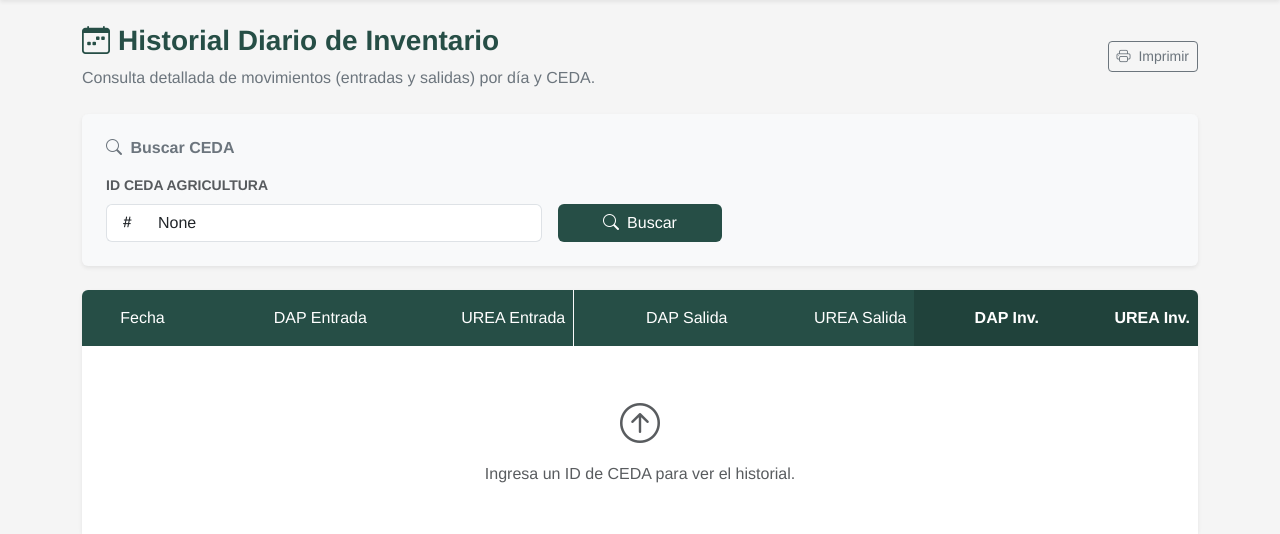
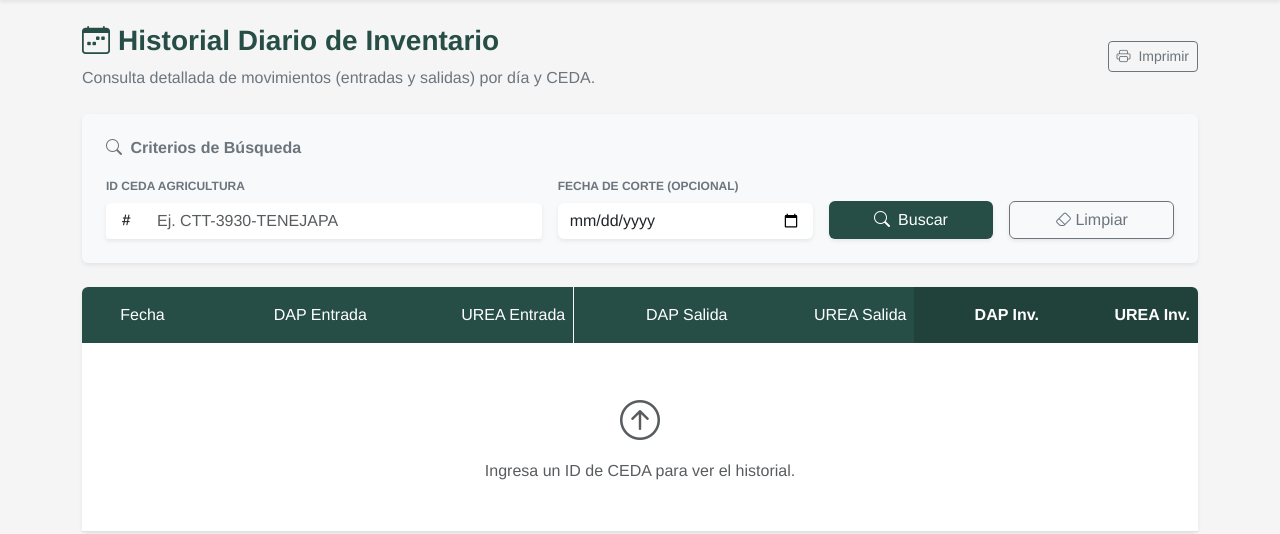
Before and after one commit to arturoherrerag/fertilizantes, a Django app: page /vistas/inventario_diario_ceda/ in a window 1280 px wide. Shown: the part 56-590 px from the top of the page. Run offline with Django 5.2, Linux system fonts and the light colour scheme; the visitor is signed in with stand-in values (Sample User, id 1); parts of the project's set-up code (start-up, migrations or seed data) failed here and were passed over; some libraries are stand-ins or nearby versions.

Commit message:
Lógica multianual para 3 vistas y ajuste en template de inventario

```diff
--- a/fertilizantes/templates/fertilizantes/vista_inventario_diario_ceda.html
+++ b/fertilizantes/templates/fertilizantes/vista_inventario_diario_ceda.html
@@ -15,6 +15,7 @@
         vertical-align: middle;
         font-weight: 500;
         white-space: nowrap;
+        text-align: center;
     }
 
     /* Fondo sutil para columnas de Inventario (Saldo) */
@@ -25,6 +26,14 @@
     /* Bordes limpios */
     .table-bordered > :not(caption) > * > * {
         border-width: 0 0 1px 0;
+    }
+
+    /* Ajuste para inputs en la misma línea */
+    .form-label {
+        font-size: 0.75rem;
+        font-weight: 700;
+        color: #6c757d;
+        text-transform: uppercase;
     }
 </style>
 
@@ -44,30 +53,49 @@
         </button>
     </div>
 
+    <!-- TARJETA DE BÚSQUEDA -->
     <div class="card shadow-sm border-0 mb-4" style="background-color: #f8f9fa;">
         <div class="card-body p-4">
             <h6 class="card-title fw-bold text-secondary mb-3">
-                <i class="bi bi-search me-1"></i> Buscar CEDA
+                <i class="bi bi-search me-1"></i> Criterios de Búsqueda
             </h6>
             <form method="get" id="filtros-form" class="row g-3 align-items-end">
+                <!-- Campo ID CEDA -->
                 <div class="col-md-5">
-                    <label for="ceda" class="form-label small text-muted text-uppercase fw-bold">ID CEDA Agricultura</label>
-                    <div class="input-group">
-                        <span class="input-group-text bg-white border-end-0"><i class="bi bi-hash"></i></span>
-                        <input type="text" name="ceda" id="ceda" class="form-control border-start-0"
+                    <label for="ceda" class="form-label">ID CEDA Agricultura</label>
+                    <div class="input-group shadow-sm">
+                        <span class="input-group-text bg-white border-0"><i class="bi bi-hash"></i></span>
+                        <input type="text" name="ceda" id="ceda" class="form-control border-0"
                                value="{{ ceda }}" placeholder="Ej. CTT-3930-TENEJAPA">
                     </div>
                 </div>
+
+                <!-- Campo Fecha de Corte -->
+                <div class="col-md-3">
+                    <label for="fecha_corte" class="form-label">Fecha de Corte (Opcional)</label>
+                    <input type="date" name="fecha_corte" id="fecha_corte"
+                           class="form-control border-0 shadow-sm"
+                           value="{{ fecha_corte }}">
+                </div>
+
+                <!-- Botones -->
                 <div class="col-md-2">
-                    <button type="submit" class="btn text-white w-100" style="background-color: #264e46;">
+                    <button type="submit" class="btn text-white w-100 shadow-sm" style="background-color: #264e46;">
                         <i class="bi bi-search me-2"></i>Buscar
                     </button>
+                </div>
+
+                <div class="col-md-2">
+                    <a href="{% url 'vista_inventario_diario_ceda' %}" class="btn btn-outline-secondary w-100 shadow-sm">
+                        <i class="bi bi-eraser me-1"></i>Limpiar
+                    </a>
                 </div>
             </form>
         </div>
     </div>
 
     {% if ceda_info %}
+    <!-- INFORMACIÓN DEL CEDA -->
     <div class="card shadow-sm border-0 mb-4 border-start border-4" style="border-left-color: #264e46 !important;">
         <div class="card-body p-4">
             <h5 class="fw-bold text-dark mb-3">
@@ -96,11 +124,17 @@
     {% endif %}
 
     {% if resumen %}
+    <!-- RESUMEN DE SALDOS -->
     <div class="card shadow-sm border-0 mb-4">
-        <div class="card-header bg-white border-bottom pt-3 pb-2">
+        <div class="card-header bg-white border-bottom pt-3 pb-2 d-flex justify-content-between align-items-center">
             <h6 class="fw-bold text-secondary mb-0">
-                <i class="bi bi-box-seam me-2"></i>Inventario Actual (Toneladas)
+                <i class="bi bi-box-seam me-2"></i>Inventario al Corte (Toneladas)
             </h6>
+            <!-- CORRECCIÓN DE FECHA: Usamos formato seguro -->
+            <span class="badge bg-light text-dark border">
+                <i class="bi bi-clock-history me-1"></i>
+                Corte al: {{ resumen.fecha_corte|date:"d" }} de {{ resumen.fecha_corte|date:"F Y" }}
+            </span>
         </div>
         <div class="card-body p-0">
             <div class="table-responsive">
@@ -131,6 +165,7 @@
     </div>
     {% endif %}
 
+    <!-- TABLA DE MOVIMIENTOS -->
     <div class="card shadow-sm border-0">
         <div class="card-body p-0">
             <div class="table-responsive rounded-top">
@@ -172,7 +207,7 @@
                             <td colspan="7" class="text-center py-5 text-muted">
                                 {% if ceda %}
                                     <i class="bi bi-folder-x fs-1 d-block mb-2"></i>
-                                    No hay historial registrado para este CEDA.
+                                    No hay historial registrado para este CEDA en el rango seleccionado.
                                 {% else %}
                                     <i class="bi bi-arrow-up-circle fs-1 d-block mb-2"></i>
                                     Ingresa un ID de CEDA para ver el historial.
--- a/fertilizantes/views.py
+++ b/fertilizantes/views.py
@@ -394,102 +394,302 @@ def vista_fletes_transito(request):
 
 @login_required
 def vista_fletes_transito_por_CEDA(request):
-    u, e, z = request.GET.get('unidad_operativa'), request.GET.get('estado'), request.GET.get('zona_operativa')
+    # 1. Configuración dinámica (BD y Tabla)
+    tabla, conn, es_django = get_table_and_conn(request, "fletes_en_transito_resumen")
+
+    # 2. Obtener parámetros GET
+    u = request.GET.get('unidad_operativa')
+    e = request.GET.get('estado')
+    z = request.GET.get('zona_operativa')
+
+    # 3. Construir WHERE
     cond, params = [], []
     if u: cond.append("unidad_operativa = %s"); params.append(u)
     if e: cond.append("estado = %s"); params.append(e)
     if z: cond.append("zona_operativa = %s"); params.append(z)
     where = f"WHERE {' AND '.join(cond)}" if cond else ""
 
-    with connection.cursor() as cursor:
-        cursor.execute(f"SELECT * FROM fletes_en_transito_resumen {where} ORDER BY max_dias_en_transito DESC", params)
-        cols = [col[0] for col in cursor.description]
-        datos = [dict(zip(cols, f)) for f in cursor.fetchall()]
+    datos = []
+    unidades, estados, zonas = [], [], []
 
-        cursor.execute("SELECT DISTINCT unidad_operativa FROM fletes_en_transito_resumen ORDER BY 1")
-        unidades = [r[0] for r in cursor.fetchall() if r[0]]
-        cursor.execute("SELECT DISTINCT estado FROM fletes_en_transito_resumen ORDER BY 1")
-        estados = [r[0] for r in cursor.fetchall() if r[0]]
-        cursor.execute("SELECT DISTINCT zona_operativa FROM fletes_en_transito_resumen ORDER BY 1")
-        zonas = [r[0] for r in cursor.fetchall() if r[0]]
+    try:
+        with conn.cursor() as cursor:
+            # A) Consulta Principal de Datos
+            cursor.execute(f"SELECT * FROM {tabla} {where} ORDER BY max_dias_en_transito DESC", params)
 
-    t = {'fletes_dap':0, 'fletes_urea':0, 'total_fletes':0, 'ton_dap':0, 'ton_urea':0, 'ton_total':0, 'max_dias':0}
+            # Normalización de columnas
+            if es_django:
+                cols = [col[0] for col in cursor.description]
+            else:
+                cols = [col.name if hasattr(col, 'name') else col[0] for col in cursor.description]
+
+            datos = [dict(zip(cols, f)) for f in cursor.fetchall()]
+
+            # B) Consultas para llenar los Filtros
+            cursor.execute(f"SELECT DISTINCT unidad_operativa FROM {tabla} ORDER BY 1")
+            unidades = [r[0] for r in cursor.fetchall() if r[0]]
+
+            cursor.execute(f"SELECT DISTINCT estado FROM {tabla} ORDER BY 1")
+            estados = [r[0] for r in cursor.fetchall() if r[0]]
+
+            cursor.execute(f"SELECT DISTINCT zona_operativa FROM {tabla} ORDER BY 1")
+            zonas = [r[0] for r in cursor.fetchall() if r[0]]
+
+    except Exception as err:
+        print(f"Error en vista_fletes_transito_por_CEDA: {err}")
+
+    finally:
+        if not es_django and conn:
+            conn.close()
+
+    # 4. Calcular Totales (CORREGIDO)
+    # Las claves del diccionario deben coincidir EXACTAMENTE con lo que pide el HTML:
+    # {{ totales.total_fletes_transito }}, {{ totales.fletes_dap }}, etc.
+    t = {
+        'fletes_dap': 0,
+        'fletes_urea': 0,
+        'total_fletes_transito': 0, # <--- CORRECCIÓN DE NOMBRE DE CLAVE
+        'ton_dap': 0,
+        'ton_urea': 0,
+        'ton_total': 0,
+        'max_dias': 0
+    }
+
     if datos:
-        t['fletes_dap'] = sum(d['fletes_transito_dap'] for d in datos)
-        t['total_fletes'] = sum(d['total_fletes_transito'] for d in datos)
-        t['ton_total'] = sum(d['ton_transito_dap'] + d['ton_transito_urea'] for d in datos)
-        t['max_dias'] = max(d['max_dias_en_transito'] for d in datos)
+        # Sumas parciales
+        t['fletes_dap'] = sum((d.get('fletes_transito_dap') or 0) for d in datos)
+        t['fletes_urea'] = sum((d.get('fletes_transito_urea') or 0) for d in datos)
+
+        # CORRECCIÓN LÓGICA: El total es la suma de los parciales (más seguro)
+        t['total_fletes_transito'] = t['fletes_dap'] + t['fletes_urea']
+
+        # Sumas de toneladas
+        sum_dap = sum((d.get('ton_transito_dap') or 0) for d in datos)
+        sum_urea = sum((d.get('ton_transito_urea') or 0) for d in datos)
+
+        t['ton_dap'] = sum_dap
+        t['ton_urea'] = sum_urea
+        t['ton_total'] = sum_dap + sum_urea
+
+        t['max_dias'] = max(((d.get('max_dias_en_transito') or 0) for d in datos), default=0)
 
     return render(request, 'fertilizantes/vista_fletes_transito_por_CEDA.html', {
-        'datos': datos, 'unidades': unidades, 'estados': estados, 'zonas': zonas,
-        'unidad_seleccionada': u, 'estado_seleccionado': e, 'zona_seleccionada': z, 'totales': t
+        'datos': datos,
+        'unidades': unidades,
+        'estados': estados,
+        'zonas': zonas,
+        'unidad_seleccionada': u,
+        'estado_seleccionado': e,
+        'zona_seleccionada': z,
+        'totales': t
     })
+
+
 
 @login_required
 def vista_fletes_autorizados_en_transito(request):
-    u, e, z = request.GET.get('unidad_operativa'), request.GET.get('estado'), request.GET.get('zona_operativa')
+    # 1. Configuración dinámica
+    tabla, conn, es_django = get_table_and_conn(request, "fletes_en_transito_detalle")
+
+    # 2. Parámetros GET
+    u = request.GET.get('unidad_operativa')
+    e = request.GET.get('estado')
+    z = request.GET.get('zona_operativa')
+
+    # 3. Construir WHERE
     cond, params = [], []
     if u: cond.append("unidad_operativa = %s"); params.append(u)
     if e: cond.append("estado = %s"); params.append(e)
     if z: cond.append("zona_operativa = %s"); params.append(z)
     where = f"WHERE {' AND '.join(cond)}" if cond else ""
 
-    with connection.cursor() as cursor:
-        cursor.execute(f"SELECT * FROM fletes_en_transito_detalle {where} ORDER BY dias_en_transito DESC", params)
-        cols = [col[0] for col in cursor.description]
-        datos = [dict(zip(cols, f)) for f in cursor.fetchall()]
+    datos = []
+    unidades, estados, zonas = [], [], []
 
-        cursor.execute("SELECT DISTINCT unidad_operativa FROM fletes_en_transito_detalle ORDER BY 1")
-        unidades = [r[0] for r in cursor.fetchall() if r[0]]
-        cursor.execute("SELECT DISTINCT estado FROM fletes_en_transito_detalle ORDER BY 1")
-        estados = [r[0] for r in cursor.fetchall() if r[0]]
-        cursor.execute("SELECT DISTINCT zona_operativa FROM fletes_en_transito_detalle ORDER BY 1")
-        zonas = [r[0] for r in cursor.fetchall() if r[0]]
+    try:
+        with conn.cursor() as cursor:
+            # A) Consulta Principal
+            cursor.execute(f"SELECT * FROM {tabla} {where} ORDER BY dias_en_transito DESC", params)
 
-    total = sum(f['toneladas_iniciales'] for f in datos)
+            # Normalización de columnas
+            if es_django:
+                cols = [col[0] for col in cursor.description]
+            else:
+                cols = [col.name if hasattr(col, 'name') else col[0] for col in cursor.description]
+
+            datos = [dict(zip(cols, f)) for f in cursor.fetchall()]
+
+            # B) Filtros Dinámicos (usando la misma conexión y tabla)
+            cursor.execute(f"SELECT DISTINCT unidad_operativa FROM {tabla} ORDER BY 1")
+            unidades = [r[0] for r in cursor.fetchall() if r[0]]
+
+            cursor.execute(f"SELECT DISTINCT estado FROM {tabla} ORDER BY 1")
+            estados = [r[0] for r in cursor.fetchall() if r[0]]
+
+            cursor.execute(f"SELECT DISTINCT zona_operativa FROM {tabla} ORDER BY 1")
+            zonas = [r[0] for r in cursor.fetchall() if r[0]]
+
+    except Exception as err:
+        print(f"Error en vista_fletes_autorizados_en_transito: {err}")
+
+    finally:
+        if not es_django and conn:
+            conn.close()
+
+    # 4. Totales (usando .get() para seguridad)
+    total_toneladas = sum((f.get('toneladas_iniciales') or 0) for f in datos)
+    max_dias = max(((f.get('dias_en_transito') or 0) for f in datos), default=0)
+
     return render(request, 'fertilizantes/vista_fletes_autorizados_en_transito.html', {
-        'datos': datos, 'total_fletes': len(datos), 'total_toneladas': total,
-        'max_dias': max((f['dias_en_transito'] for f in datos), default=0),
-        'unidades': unidades, 'estados': estados, 'zonas': zonas,
-        'unidad_seleccionada': u, 'estado_seleccionado': e, 'zona_seleccionada': z
+        'datos': datos,
+        'total_fletes': len(datos),
+        'total_toneladas': total_toneladas,
+        'max_dias': max_dias,
+        'unidades': unidades,
+        'estados': estados,
+        'zonas': zonas,
+        'unidad_seleccionada': u,
+        'estado_seleccionado': e,
+        'zona_seleccionada': z
     })
+
 
 @login_required
 def vista_inventario_diario_ceda(request):
     anio = get_anio_context(request)
-    ceda = request.GET.get('ceda')
-    datos, resumen, ceda_info = [], None, None
-    tbl = f"inventario_acumulado_x_ceda_diario_{anio}"
+    ceda = request.GET.get('ceda', '').strip()
+    fecha_corte_str = request.GET.get('fecha_corte', '').strip()
+
+    nombre_tabla_base = f"inventario_acumulado_x_ceda_diario_{anio}"
+    tabla, conn, es_django = get_table_and_conn(request, nombre_tabla_base)
+
+    datos = []
+    resumen = None
+    ceda_info = None
 
     if ceda:
         try:
-            with connection.cursor() as cursor:
-                cursor.execute(f"""
+            with conn.cursor() as cursor:
+                # Construcción dinámica del WHERE para la fecha de corte
+                # Si el usuario elige fecha, filtramos "fecha <= fecha_corte"
+                condicion_fecha = ""
+                params = [ceda, ceda]
+
+                if fecha_corte_str:
+                    condicion_fecha = "AND fecha <= %s"
+                    params.append(fecha_corte_str)
+
+                query = f"""
                     SELECT fecha, id_ceda_agricultura, nombre_cedas, coordinacion_estatal as unidad_operativa,
                            estado, zona_operativa, dap_ton_total_entrada, urea_ton_total_entrada,
                            dap_ton_total_salida, urea_ton_total_salida, dap_ton_inventario_acumulado,
                            urea_ton_inventario_acumulado
-                    FROM {tbl}
+                    FROM {tabla}
                     WHERE id_ceda_agricultura = %s
-                      AND fecha >= (SELECT MIN(fecha) FROM {tbl} WHERE id_ceda_agricultura = %s AND (dap_ton_total_entrada > 0 OR urea_ton_total_entrada > 0))
-                      AND fecha <= CURRENT_DATE
+                      AND fecha >= (
+                          SELECT COALESCE(MIN(fecha), CURRENT_DATE)
+                          FROM {tabla}
+                          WHERE id_ceda_agricultura = %s
+                          AND (dap_ton_total_entrada > 0 OR urea_ton_total_entrada > 0)
+                      )
+                      {condicion_fecha}
                     ORDER BY fecha DESC
-                """, [ceda, ceda])
-                cols = [col[0] for col in cursor.description]
+                """
+                cursor.execute(query, params)
+
+                if es_django:
+                    cols = [col[0] for col in cursor.description]
+                else:
+                    cols = [col.name if hasattr(col, 'name') else col[0] for col in cursor.description]
+
                 datos = [dict(zip(cols, f)) for f in cursor.fetchall()]
 
-                if datos:
-                    ceda_info = {'id': datos[0]['id_ceda_agricultura'], 'nombre': datos[0]['nombre_cedas'],
-                                 'unidad': datos[0]['unidad_operativa'], 'estado': datos[0]['estado'], 'zona': datos[0]['zona_operativa']}
+        except Exception as e:
+            print(f"Error en vista_inventario_diario_ceda: {e}")
 
-                cursor.execute(f"SELECT dap_ton_inventario_acumulado, urea_ton_inventario_acumulado FROM {tbl} WHERE id_ceda_agricultura = %s AND fecha = '{anio}-12-31'", [ceda])
-                f = cursor.fetchone()
-                if f: resumen = {'dap': f[0], 'urea': f[1], 'total': f[0]+f[1]}
-        except Exception: pass
+        finally:
+            if not es_django and conn:
+                conn.close()
+
+        if datos:
+            # El primer registro es el más reciente dentro del rango seleccionado
+            ultimo = datos[0]
+
+            ceda_info = {
+                'id': ultimo.get('id_ceda_agricultura'),
+                'nombre': ultimo.get('nombre_cedas'),
+                'unidad': ultimo.get('unidad_operativa'),
+                'estado': ultimo.get('estado'),
+                'zona': ultimo.get('zona_operativa')
+            }
+
+            dap_inv = ultimo.get('dap_ton_inventario_acumulado') or 0
+            urea_inv = ultimo.get('urea_ton_inventario_acumulado') or 0
+
+            resumen = {
+                'dap': dap_inv,
+                'urea': urea_inv,
+                'total': dap_inv + urea_inv,
+                'fecha_corte': ultimo.get('fecha')
+            }
 
     return render(request, 'fertilizantes/vista_inventario_diario_ceda.html', {
-        'datos': datos, 'resumen': resumen, 'ceda': ceda, 'ceda_info': ceda_info
+        'datos': datos,
+        'resumen': resumen,
+        'ceda': ceda,
+        'ceda_info': ceda_info,
+        'fecha_corte': fecha_corte_str # Pasamos el valor al template para mantenerlo en el input
     })
+
+
+@require_GET
+@login_required
+def ajax_filtros_generales(request):
+    """
+    API para llenar combos dependientes (Unidad -> Estado -> Zona).
+    Soporta dinámicamente 2025 y 2026.
+    """
+    tabla_param = request.GET.get("tabla")
+    unidad = request.GET.get("unidad_operativa")
+    estado = request.GET.get("estado")
+
+    # 1. Determinar tabla y conexión correctas
+    # Si la tabla viene sin año explícito, el helper decidirá si agregar _2026
+    tabla_real, conn, es_django = get_table_and_conn(request, tabla_param)
+
+    # Mapeo de columnas de unidad operativa (algunas tablas usan 'coordinacion_estatal')
+    # Esto es crítico porque el nombre de la columna varía según la vista
+    col_uo = "unidad_operativa"
+    if "cedas_con_remanentes" in tabla_real or "inventarios_negativos_x_ceda" in tabla_real:
+        col_uo = "coordinacion_estatal"
+
+    resp = {"estados": [], "zonas": []}
+
+    try:
+        with conn.cursor() as cur:
+            # A) Obtener Estados
+            sql_estados = f"SELECT DISTINCT estado FROM {tabla_real} " + (f"WHERE {col_uo} = %s" if unidad else "") + " ORDER BY estado"
+            cur.execute(sql_estados, [unidad] if unidad else [])
+            resp["estados"] = [r[0] for r in cur.fetchall() if r[0]]
+
+            # B) Obtener Zonas (si hay estado seleccionado)
+            if estado:
+                sql_zonas = f"SELECT DISTINCT zona_operativa FROM {tabla_real} WHERE estado = %s" + (f" AND {col_uo} = %s" if unidad else "") + " ORDER BY 1"
+                params_zonas = [estado, unidad] if unidad else [estado]
+                cur.execute(sql_zonas, params_zonas)
+                resp["zonas"] = [r[0] for r in cur.fetchall() if r[0]]
+
+    except Exception as e:
+        print(f"Error AJAX filtros ({tabla_real}): {e}")
+        # En caso de error (ej. tabla no existe), devolvemos listas vacías para no romper el frontend
+
+    finally:
+        if not es_django and conn:
+            conn.close()
+
+    return JsonResponse(resp)
+
+
 
 @login_required
 def vista_inventarios_negativos_x_dia(request):
```
